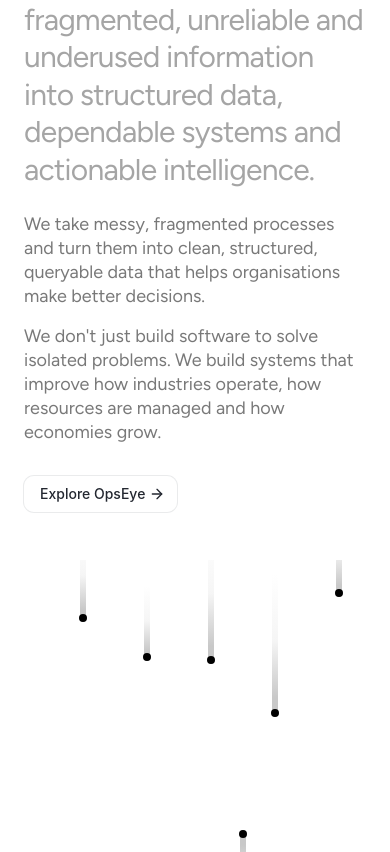
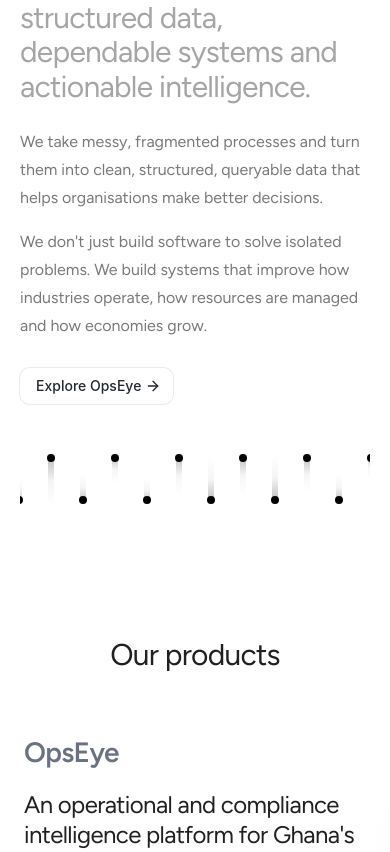
Before and after one commit to Adaaego/LANJ-SYSTEMS, a React (Vite) app: page / in a window 390 px wide. Shown: the part 1145-1997 px from the top of the page. Built offline with nearby package versions, Linux system fonts and the light colour scheme.

Commit message:
style: optimise about section layout and data animation for mobile

```diff
--- a/src/components/About.jsx
+++ b/src/components/About.jsx
@@ -1,3 +1,4 @@
+
 import { useEffect, useState } from "react";
 import { motion } from "framer-motion";
 import { ArrowRight } from "lucide-react";
@@ -22,7 +23,9 @@
     const direction = i % 2 === 0 ? "down" : "up";
     const height = Math.floor(random() * 120) + 88;
     const top =
-      direction === "down" ? random() * 150 + 250 : random() * 100 - 80;
+      direction === "down"
+        ? random() * 150 + 250
+        : random() * 100 - 80;
 
     points.push({
       id: i,
@@ -41,6 +44,101 @@
 
 const barGradient =
   "rgb(200, 200, 200) 0%, rgb(200, 200, 200) 10%, rgba(160, 160, 160, 0.1) 40%, rgba(160, 160, 160, 0) 75%";
+
+const FONT = {
+  fontFamily: "Figtree, sans-serif",
+};
+
+// Desktop and mobile data visualization
+const DataVisualization = ({
+  isVisible,
+  compact = false,
+}) => {
+  return (
+    <div
+      className={`relative w-full overflow-hidden ${
+        compact ? "h-[120px]" : "h-[416px]"
+      }`}
+      aria-hidden="true"
+    >
+      <div
+        className={`absolute left-1/2 -translate-x-1/2 pointer-events-none ${
+          compact
+            ? "top-0 w-[680px] h-[120px]"
+            : "top-0 w-[680px] h-[416px]"
+        }`}
+      >
+        <div className="relative w-full h-full">
+          {dataPoints.map((point) => {
+            // Compact visualization for mobile
+            const height = compact
+              ? point.height * 0.35
+              : point.height;
+
+            const top = compact
+              ? point.direction === "down"
+                ? 10
+                : 60 - height
+              : point.top;
+
+            return (
+              <motion.div
+                key={point.id}
+                initial={{
+                  opacity: 0,
+                  height: 0,
+                }}
+                animate={
+                  isVisible
+                    ? {
+                        opacity: [0, 1, 1],
+                        height: [0, height, height],
+                      }
+                    : {}
+                }
+                transition={{
+                  duration: 2,
+                  delay: point.delay,
+                  ease: [0.5, 0, 0.01, 1],
+                }}
+                className="absolute w-1.5 rounded-[3px]"
+                style={{
+                  left: `${point.left}px`,
+                  top: `${top}px`,
+                  background:
+                    point.direction === "down"
+                      ? `linear-gradient(${barGradient})`
+                      : `linear-gradient(to top, ${barGradient})`,
+                }}
+              >
+                {/* Animated Dot */}
+                <motion.div
+                  initial={{ opacity: 0 }}
+                  animate={
+                    isVisible
+                      ? { opacity: [0, 1] }
+                      : {}
+                  }
+                  transition={{
+                    duration: 0.3,
+                    delay: point.delay + 1.7,
+                  }}
+                  className="absolute -left-[1px] w-2 h-2 bg-black rounded-full"
+                  style={{
+                    top:
+                      point.direction === "down"
+                        ? "0px"
+                        : `${height - 8}px`,
+                  }}
+                />
+              </motion.div>
+            );
+          })}
+        </div>
+      </div>
+    </div>
+  );
+};
 
 const About = () => {
   const [isVisible, setIsVisible] = useState(false);
@@ -61,18 +159,23 @@
       id="about"
       className="w-full overflow-hidden bg-white scroll-mt-20"
     >
-      <div className="w-full mx-auto px-6 md:px-10 lg:px-16 xl:px-20 pt-24 pb-10">
-        <div className="grid grid-cols-1 md:grid-cols-2 gap-12 lg:gap-16 items-center">
+      <div className="w-full mx-auto px-5 sm:px-6 md:px-10 lg:px-16 xl:px-20 pt-14 pb-8 md:pt-24 md:pb-10">
+
+        <div className="grid grid-cols-1 md:grid-cols-2 gap-8 md:gap-12 lg:gap-16 items-center">
+
           {/* Left Content */}
           <div className="relative z-10 min-w-0">
+
             {/* Animated Section Label */}
             <div
-              className="relative h-6 inline-flex items-center font-mono uppercase text-xs text-black mb-12 px-2"
+              className="relative h-6 inline-flex items-center font-mono uppercase text-xs text-black mb-7 md:mb-12 px-2"
               style={{
-                fontFamily: "'Geist Mono', ui-monospace, monospace",
+                fontFamily:
+                  "'Geist Mono', ui-monospace, monospace",
               }}
             >
               <div className="flex items-center gap-0.5 overflow-hidden">
+
                 <motion.span
                   initial={{ width: 0 }}
                   animate={{ width: "auto" }}
@@ -88,7 +191,9 @@
                 <motion.span
                   initial={{ opacity: 0 }}
                   animate={{
-                    opacity: typingComplete ? [1, 0, 1, 0] : 0,
+                    opacity: typingComplete
+                      ? [1, 0, 1, 0]
+                      : 0,
                   }}
                   transition={{
                     duration: 1,
@@ -97,114 +202,74 @@
                   }}
                   className="block w-1.5 h-3 bg-black ml-0.5 relative z-10 rounded-sm"
                 />
+
               </div>
             </div>
 
             {/* Main Heading - Original Two-Tone Style */}
             <h2
-              className="text-3xl sm:text-[40px] font-normal leading-tight tracking-tight text-[#202020] mb-6"
+              className="text-[30px] sm:text-[36px] md:text-[40px] font-normal leading-[1.15] md:leading-tight tracking-tight text-[#202020] mb-6"
               style={{
-                fontFamily: "Figtree, sans-serif",
+                ...FONT,
                 fontWeight: 400,
               }}
             >
               LANJ Systems is a technology company{" "}
               <span className="opacity-40">
-                focused on turning fragmented, unreliable and underused
-                information into structured data, dependable systems and
-                actionable intelligence.
+                focused on turning fragmented, unreliable and
+                underused information into structured data,
+                dependable systems and actionable intelligence.
               </span>
             </h2>
 
             {/* Description */}
             <div
               className="flex flex-col gap-4"
-              style={{
-                fontFamily: "Figtree, sans-serif",
-              }}
+              style={FONT}
             >
-              <p className="text-lg leading-6 text-[#202020] opacity-60 m-0">
-                We take messy, fragmented processes and turn them into clean,
-                structured, queryable data that helps organisations make better
-                decisions.
+              <p className="text-base sm:text-lg leading-7 sm:leading-6 text-[#202020] opacity-60 m-0">
+                We take messy, fragmented processes and turn
+                them into clean, structured, queryable data
+                that helps organisations make better decisions.
               </p>
 
-              <p className="text-lg leading-6 text-[#202020] opacity-60 m-0">
-                We don't just build software to solve isolated problems. We
-                build systems that improve how industries operate, how resources
-                are managed and how economies grow.
+              <p className="text-base sm:text-lg leading-7 sm:leading-6 text-[#202020] opacity-60 m-0">
+                We don't just build software to solve isolated
+                problems. We build systems that improve how
+                industries operate, how resources are managed
+                and how economies grow.
               </p>
             </div>
 
-            {/* Explore Button */}
+            {/* Explore Button - Preserved */}
             <a
               href="#products"
-              className="relative inline-flex justify-center items-center leading-4 text-center cursor-pointer whitespace-nowrap outline-none font-medium h-9 text-[#232730] bg-white/50 backdrop-blur-sm shadow-[0_1px_1px_0_rgba(255,255,255,0),0_0_0_1px_rgba(87,90,100,0.12)] transition-all duration-200 ease-in-out rounded-lg px-4 mt-8 text-sm group hover:shadow-[0_1px_2px_0_rgba(0,0,0,0.05),0_0_0_1px_rgba(87,90,100,0.18)]"
+              className="relative inline-flex justify-center items-center leading-4 text-center cursor-pointer whitespace-nowrap outline-none font-medium h-9 text-[#232730] bg-white/50 backdrop-blur-sm shadow-[0_1px_1px_0_rgba(255,255,255,0),0_0_0_1px_rgba(87,90,100,0.12)] transition-all duration-200 ease-in-out rounded-lg px-4 mt-7 md:mt-8 text-sm group hover:shadow-[0_1px_2px_0_rgba(0,0,0,0.05),0_0_0_1px_rgba(87,90,100,0.18)]"
             >
               <span className="relative z-10 flex items-center gap-1">
                 Explore OpsEye
+
                 <ArrowRight className="w-4 h-4 -mr-1 transition-transform duration-150 group-hover:translate-x-1" />
               </span>
             </a>
+
           </div>
 
-          {/* Right Animated Data Visualization */}
-          <div className="relative min-w-0" aria-hidden="true">
-            <div className="relative w-full h-[416px] overflow-hidden">
-              <div className="absolute top-0 left-1/2 -translate-x-1/2 w-[680px] h-[416px] pointer-events-none">
-                <div className="relative w-full h-full">
-                  {dataPoints.map((point) => (
-                    <motion.div
-                      key={point.id}
-                      initial={{
-                        opacity: 0,
-                        height: 0,
-                      }}
-                      animate={
-                        isVisible
-                          ? {
-                              opacity: [0, 1, 1],
-                              height: [0, point.height, point.height],
-                            }
-                          : {}
-                      }
-                      transition={{
-                        duration: 2,
-                        delay: point.delay,
-                        ease: [0.5, 0, 0.01, 1],
-                      }}
-                      className="absolute w-1.5 rounded-[3px]"
-                      style={{
-                        left: `${point.left}px`,
-                        top: `${point.top}px`,
-                        background:
-                          point.direction === "down"
-                            ? `linear-gradient(${barGradient})`
-                            : `linear-gradient(to top, ${barGradient})`,
-                      }}
-                    >
-                      {/* Animated Dot */}
-                      <motion.div
-                        initial={{ opacity: 0 }}
-                        animate={isVisible ? { opacity: [0, 1] } : {}}
-                        transition={{
-                          duration: 0.3,
-                          delay: point.delay + 1.7,
-                        }}
-                        className="absolute -left-[1px] w-2 h-2 bg-black rounded-full"
-                        style={{
-                          top:
-                            point.direction === "down"
-                              ? "0px"
-                              : `${point.height - 8}px`,
-                        }}
-                      />
-                    </motion.div>
-                  ))}
-                </div>
-              </div>
-            </div>
+          {/* Desktop Animated Data Visualization */}
+          <div className="relative hidden md:block min-w-0">
+            <DataVisualization
+              isVisible={isVisible}
+            />
           </div>
+
+          {/* Mobile Compact Data Visualization */}
+          <div className="relative md:hidden min-w-0 mt-2 overflow-hidden">
+            <DataVisualization
+              isVisible={isVisible}
+              compact
+            />
+          </div>
+
         </div>
       </div>
     </section>
```
